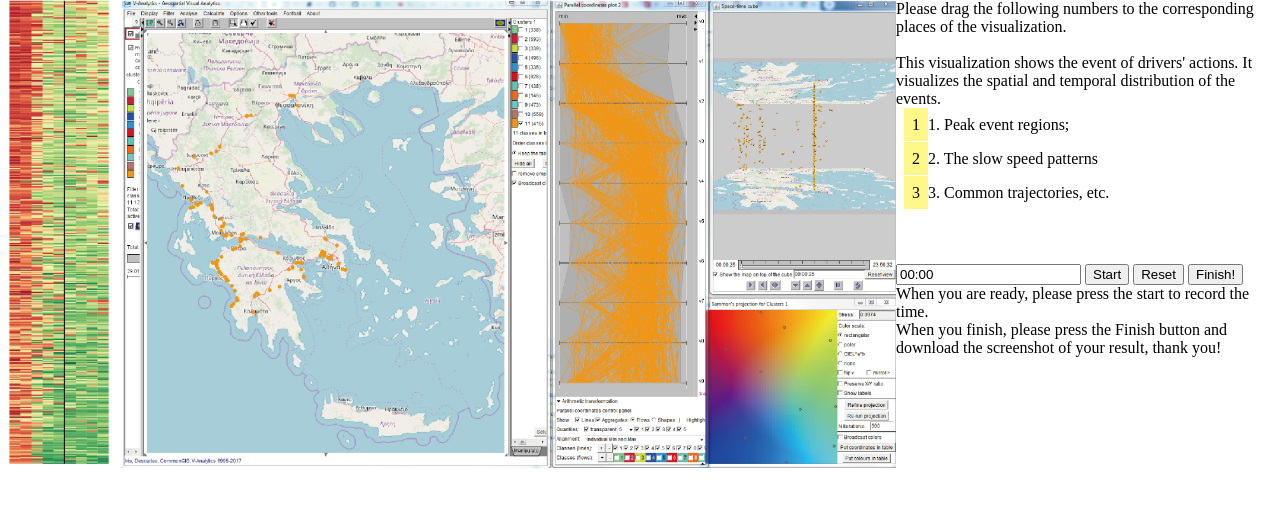
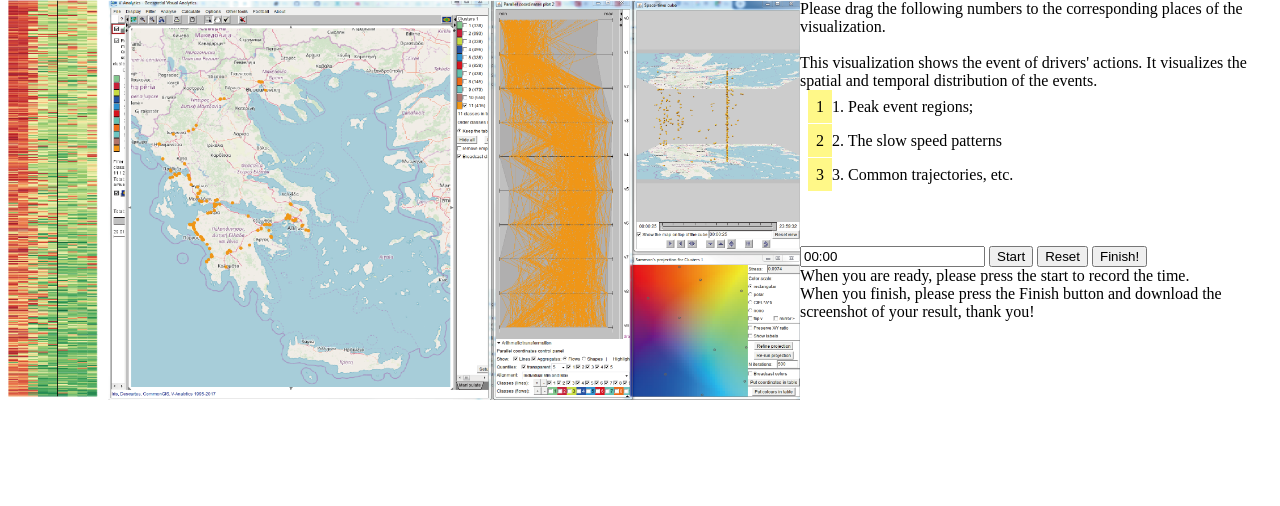
Before and after one commit to yacsm/lightEvaluation, a plain HTML site: page index.html in a window 1280 px wide. Drawn offline with Linux system fonts and the light colour scheme.

Commit message:
add a new feature : setting the img shown size

```diff
--- /dev/null
+++ b/config/imgsize.csv
@@ -0,0 +1,2 @@
+width,height
+800,400
--- a/index.html
+++ b/index.html
@@ -106,6 +106,33 @@
 
   $( function() {
 
+    $.ajax({
+    url: "config/imgsize.csv",
+    // type: 'POST',
+    dataType: 'text',
+    success: function (data) {
+
+      $.each(data.split(/[\n\r]+/), function(index, line) {
+
+        if(index==1){
+          var sizeConfig = line.split(",")
+          var imgWidth = sizeConfig[0]
+          var imgHeight = sizeConfig[1]
+          if(!imgWidth || !imgHeight){
+            return
+          }
+          $("#hiddenlayer").width(imgWidth)
+          $("#hiddenlayer").height(imgHeight)
+          $("#listText").css({left:imgWidth+"px"})
+        }else{
+
+        }
+      });
+
+    },
+    async: false
+});
+
 
 
     var oTxt=document.getElementsByTagName("input")[0];
```
Also changed, not shown: 1 other file.
